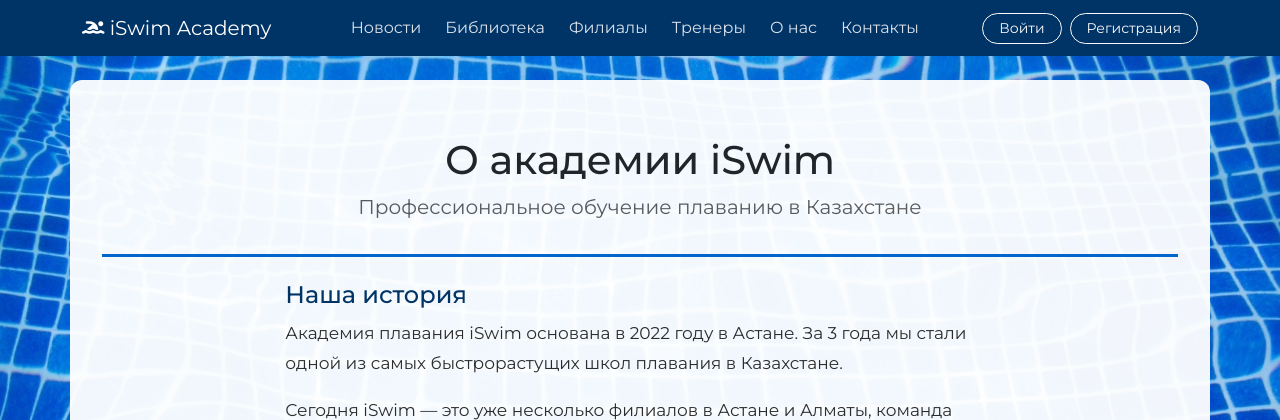
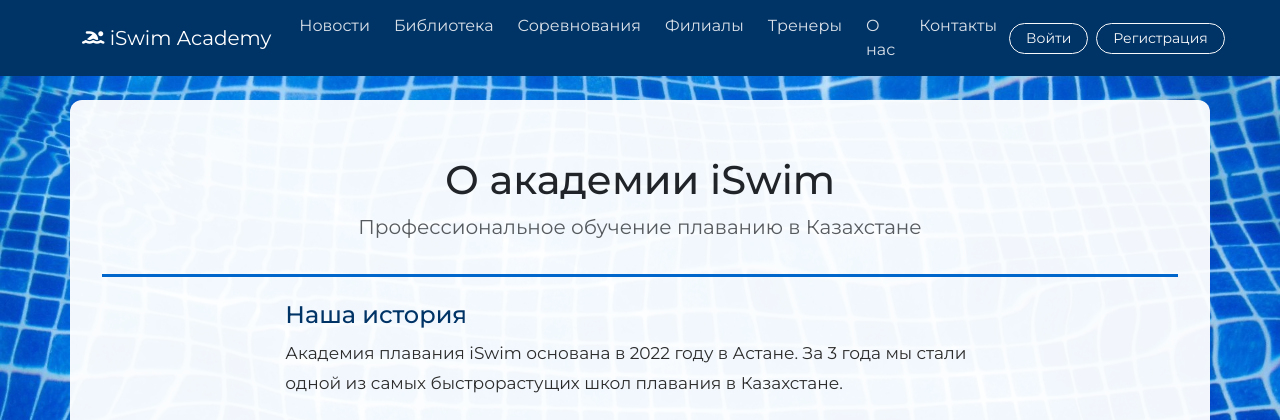
Before and after one commit to Skvorcmen/iSwim_Academy, a Django app: template templates/pages/about.html in a window 1280 px wide. Shown: the top 420 px of the page. Run offline with Django 5.2, Linux system fonts and the light colour scheme; the template is opened without the code that fills it, so the values that code supplies are empty.

Commit message:
соединил 2 проекта, осталось поправить лого и функционал для создания сорев

```diff
--- a/config/settings/base.py
+++ b/config/settings/base.py
@@ -33,6 +33,8 @@ LOCAL_APPS = [
     "apps.news",
     "apps.pages",
     "apps.education",
+    "apps.competitions",
+    "apps.teams",
 ]
 
 
--- a/config/urls.py
+++ b/config/urls.py
@@ -29,6 +29,7 @@ urlpatterns = [
     path("educations/", include("apps.education.urls")),
     path("accounts/", include("apps.users.urls")),
     path("accounts/", include("django.contrib.auth.urls")),
+    path("competitions/", include("apps.competitions.urls")),
 ]
 
 if settings.DEBUG:
--- a/templates/base.html
+++ b/templates/base.html
@@ -29,6 +29,9 @@
                     </li>
                     <li class="nav-item">
                         <a class="nav-link" href="{% url 'article_list' %}">Библиотека</a>
+                    </li>
+                    <li class="nav-item">
+                        <a class="nav-link" href="{% url 'competition_list' %}">Соревнования</a>
                     </li>
                     <li class="nav-item">
                         <a class="nav-link" href="{% url 'branch-list' %}">Филиалы</a>
```
